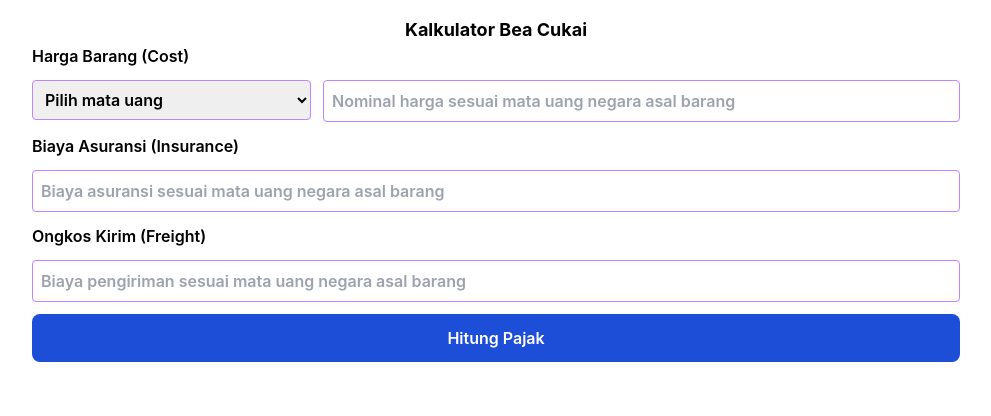
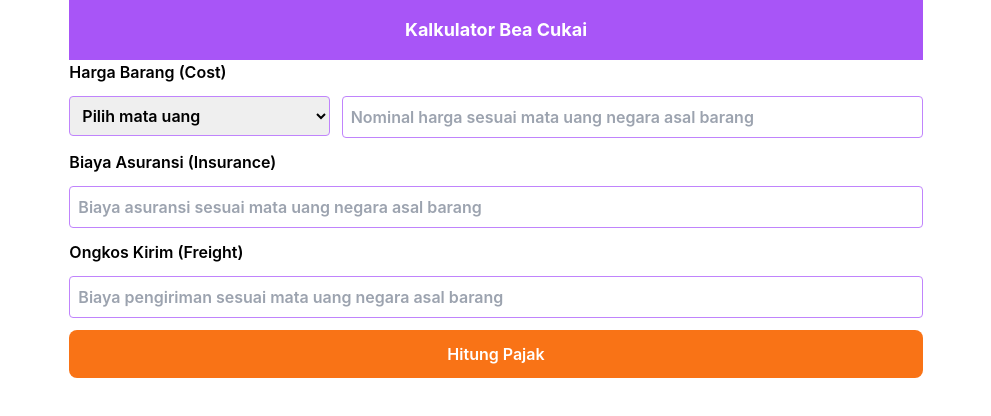
Before and after one commit to abifitrird/tax-customs, a Next.js app: page / in a window 1280 px wide. Shown: the top 416 px of the page, without its empty margins (144-1135 px from the left). Built offline with nearby package versions, Linux system fonts and the light colour scheme.

Commit message:
Add temporary tax calculation

```diff
--- a/components/SubmitButton.js
+++ b/components/SubmitButton.js
@@ -1,10 +1,10 @@
 import React from 'react';
 
-const SubmitButton = ({setValue}) => {
+const SubmitButton = ({ setValue }) => {
   return (
     <>
       <button
-        className='w-full outline-none rounded-lg p-3 bg-blue-700 text-white font-semibold hover:bg-blue-800'
+        className='w-full outline-none rounded-lg p-3 bg-orange-500 text-white font-semibold hover:bg-orange-700'
         onClick={setValue}
       >
         Hitung Pajak
--- a/pages/index.js
+++ b/pages/index.js
@@ -4,6 +4,7 @@ import DropdownMenu from '../components/DropdownMenu';
 import InputNumber from '../components/InputNumber';
 import ResultCard from '../components/ResultCard';
 import SubmitButton from '../components/SubmitButton';
+import { countExcises, countImportDuty, countTotalBuy } from '../utils/common';
 
 export default function Home() {
   const [currency, setCurrency] = useState('');
@@ -11,11 +12,9 @@ export default function Home() {
   const [insurance, setInsurance] = useState(0);
   const [freight, setFreight] = useState(0);
   const [showResult, setShowResult] = useState(false);
-  // const [formValues, setFormValues] = useState({
-  //   cost,
-  //   insurance,
-  //   freight,
-  // });
+  const [totalBuy, setTotalBuy] = useState(0);
+  const [importDuty, setImportDuty] = useState(0);
+  const [excises, setExcises] = useState(0);
 
   const currencyList = [
     {
@@ -36,24 +35,25 @@ export default function Home() {
     {
       name: 'USD',
       value: 'USD',
-      rate: 14344.75,
+      rate: 14500,
     },
   ];
 
   const countTax = () => {
-    const exchangeRate = currencyList.find(
-      (item) => item.value == currency
-    ).rate;
-
-    const convertedCost = cost * exchangeRate;
-    const convertedInsurance = insurance * exchangeRate;
-    const convertedFreight = freight * exchangeRate;
-
-    const totalBuy = (
-      convertedCost +
-      convertedInsurance +
-      convertedFreight
-    ).toFixed(2);
+    const total = countTotalBuy(
+      currencyList,
+      currency,
+      parseFloat(cost),
+      parseFloat(insurance),
+      parseFloat(freight)
+    );
+    const totalImportDuty = countImportDuty(total);
+    const totalExcises = countExcises(
+      parseFloat(total) + parseFloat(totalImportDuty)
+    );
+    setTotalBuy(total);
+    setImportDuty(totalImportDuty);
+    setExcises(totalExcises);
     setShowResult(true);
   };
 
@@ -65,12 +65,13 @@ export default function Home() {
         <link rel='icon' href='/favicon.ico' />
       </Head>
 
-      {!showResult ? (
-        <div className='w-3/4 min-h-screen mx-auto p-4'>
+      <div className='w-2/3 min-h-screen mx-auto'>
         {/* Form Title */}
+        <div className='p-4 grid place-items-center bg-purple-500 text-white'>
           <h2 className='text-lg text-center font-bold'>
             Kalkulator Bea Cukai
           </h2>
+        </div>
 
         {/* Form Fields */}
         <div className='w-full grid grid-col-12 font-semibold gap-3'>
@@ -108,11 +109,17 @@ export default function Home() {
           <div className='col-span-12'>
             <SubmitButton setValue={countTax} />
           </div>
+          {showResult && (
+            <div className='col-span-12'>
+              <ResultCard
+                totalBuy={totalBuy}
+                importDuty={importDuty}
+                excises={excises}
+              />
+            </div>
+          )}
         </div>
       </div>
-      ) : (
-        <ResultCard />
-      )}
     </div>
   );
 }
--- /dev/null
+++ b/utils/common.js
@@ -0,0 +1,29 @@
+export const countTotalBuy = (
+  currencyList,
+  currency,
+  cost,
+  insurance,
+  freight
+) => {
+  const exchangeRate = currencyList.find((item) => item.value == currency).rate;
+  const totalBuy = ((cost + insurance + freight) * exchangeRate).toFixed(0);
+  return totalBuy;
+};
+
+export const countImportDuty = (totalBuy) => {
+  // import duty rate used is flat at 7.5%
+  const importDuty = totalBuy * (7.5 / 100);
+  return importDuty;
+};
+
+export const countExcises = (totalImport) => {
+  // Total PDRI = (PPN + PPnBM + PPh 22)
+  // PPN rate used is flat at 10%
+  // PPnBM calculation is unavailable at the moment
+  // PPh 22 rate used is flat at 10%
+  const ppnCost = totalImport * (10 / 100);
+  const ppnbmCost = 0;
+  const pphCost = totalImport * (10 / 100);
+  const excise = (ppnCost + ppnbmCost + pphCost).toFixed(0);
+  return excise;
+};
```
Lines whose indentation alone changed are shown as unchanged.
